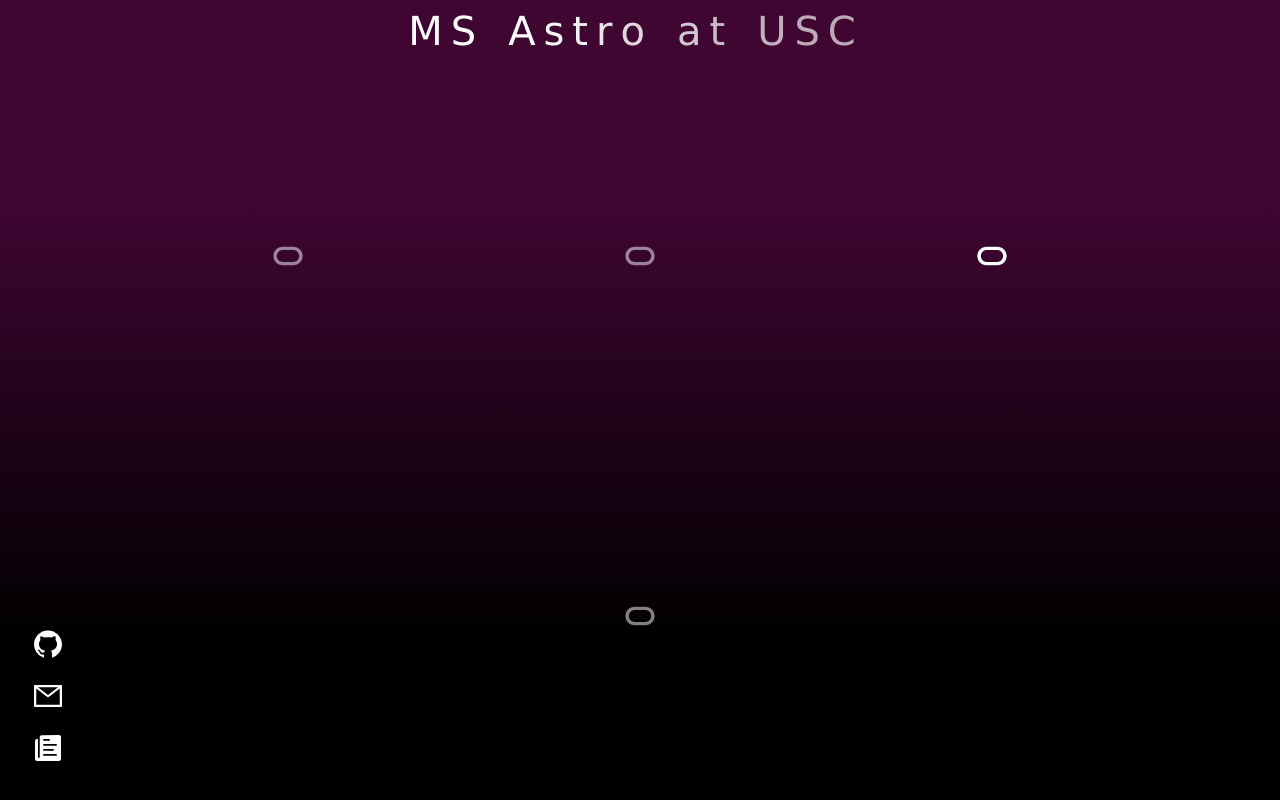
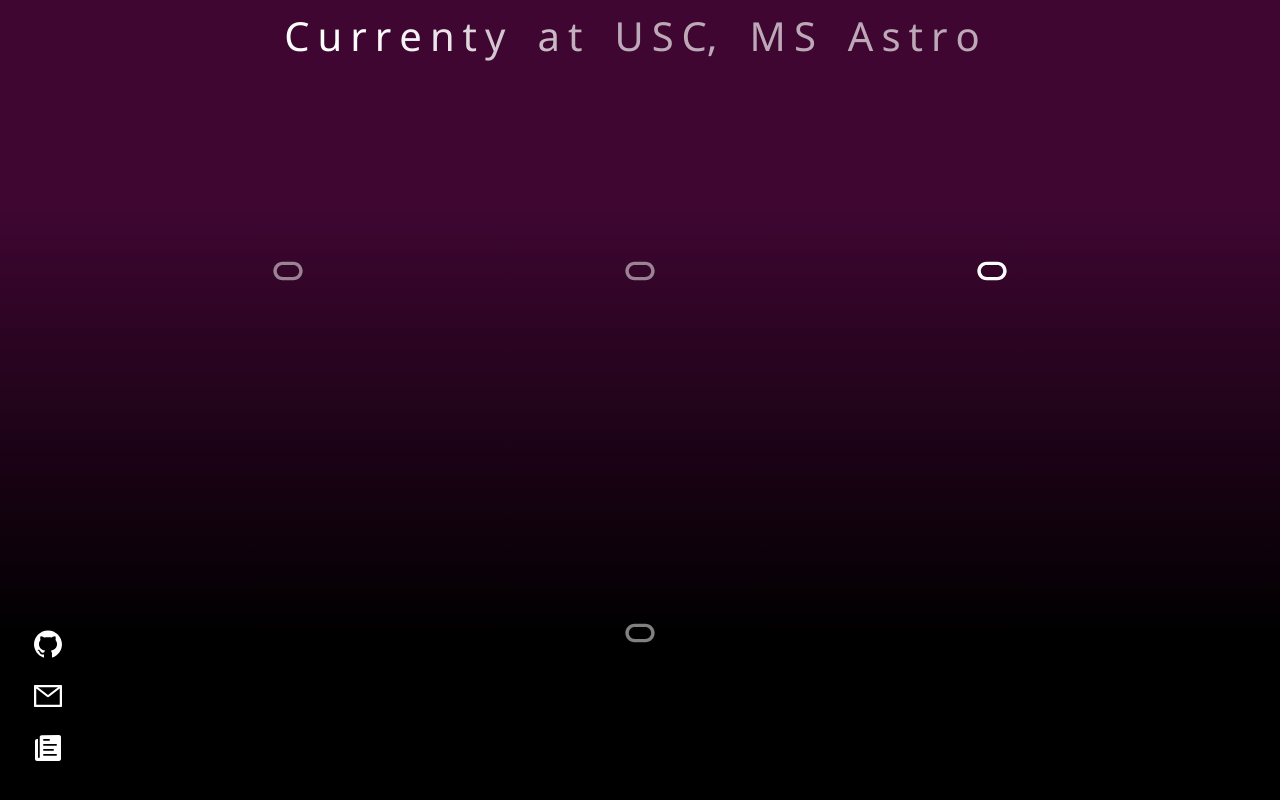
Before and after one commit to le-james/le-james.github.io, a React (Create React App) app: page / in a window 1280 px wide. Both pictures are taken after a click on the element 994 px from the left and 258 px from the top of the page. Built offline with nearby package versions, Linux system fonts and the light colour scheme; a web font is replaced by a local one.

Commit message:
added new favicon, edited slider content

```diff
--- a/src/components/home.css
+++ b/src/components/home.css
@@ -5,7 +5,7 @@
     background: linear-gradient(0deg, rgb(0, 0, 0) 20%, rgb(63, 6, 50) 75%);
 }
 .slideGrid {
-    font-family: "Verdana";
+    font-family:'Segoe UI', Tahoma, Geneva, Verdana, sans-serif;
     width: 100vw;
     height: 100vh;
     display: grid;
--- a/src/components/sliders/slides/slideContent/secondContent.js
+++ b/src/components/sliders/slides/slideContent/secondContent.js
@@ -26,17 +26,6 @@ function secondContent({ wordVariants, letterVariants }) {
                 <motion.div variants={letterVariants} className="letter space"> s </motion.div>
             </div>
 
-            <div className="letterContainer">
-                <motion.div variants={letterVariants} className="letter"> a </motion.div>
-                <motion.div variants={letterVariants} className="letter space"> t </motion.div>
-            </div>
-
-            <div className="letterContainer">
-                <motion.div variants={letterVariants} className="letter"> U </motion.div>
-                <motion.div variants={letterVariants} className="letter"> O </motion.div>
-                <motion.div variants={letterVariants} className="letter"> I </motion.div>
-                <motion.div variants={letterVariants} className="letter space"> T </motion.div>
-            </div>
         </motion.div>
     )
 }
--- a/src/components/sliders/slides/slideContent/thirdContent.js
+++ b/src/components/sliders/slides/slideContent/thirdContent.js
@@ -4,6 +4,29 @@ import { motion } from "framer-motion"
 function thirdContent({ wordVariants, letterVariants }) {
     return (
         <motion.div variants={wordVariants} initial="hidden" animate="visible" className="text topText" >
+
+            <div className="letterContainer">
+                <motion.div variants={letterVariants} className="letter"> C </motion.div>
+                <motion.div variants={letterVariants} className="letter"> u </motion.div>
+                <motion.div variants={letterVariants} className="letter"> r </motion.div>
+                <motion.div variants={letterVariants} className="letter"> r </motion.div>
+                <motion.div variants={letterVariants} className="letter"> e </motion.div>
+                <motion.div variants={letterVariants} className="letter"> n </motion.div>
+                <motion.div variants={letterVariants} className="letter"> t </motion.div>
+                <motion.div variants={letterVariants} className="letter space"> y </motion.div>
+            </div>
+
+            <div className="letterContainer">
+                <motion.div variants={letterVariants} className="letter "> a </motion.div>
+                <motion.div variants={letterVariants} className="letter space"> t </motion.div>
+            </div>
+
+            <div className="letterContainer">
+                <motion.div variants={letterVariants} className="letter"> U </motion.div>
+                <motion.div variants={letterVariants} className="letter"> S </motion.div>
+                <motion.div variants={letterVariants} className="letter space"> C, </motion.div>
+            </div>
+
             <div className="letterContainer">
                 <motion.div variants={letterVariants} className="letter "> M </motion.div>
                 <motion.div variants={letterVariants} className="letter space"> S </motion.div>
@@ -17,16 +40,6 @@ function thirdContent({ wordVariants, letterVariants }) {
                 <motion.div variants={letterVariants} className="letter space"> o </motion.div>
             </div>
 
-            <div className="letterContainer">
-                <motion.div variants={letterVariants} className="letter"> a </motion.div>
-                <motion.div variants={letterVariants} className="letter space"> t </motion.div>
-            </div>
-
-            <div className="letterContainer">
-                <motion.div variants={letterVariants} className="letter"> U </motion.div>
-                <motion.div variants={letterVariants} className="letter"> S </motion.div>
-                <motion.div variants={letterVariants} className="letter space"> C </motion.div>
-            </div>
         </motion.div>
     )
 }
```
Also changed, not shown: 1 other file (tests, documents, lock files or other folders).
